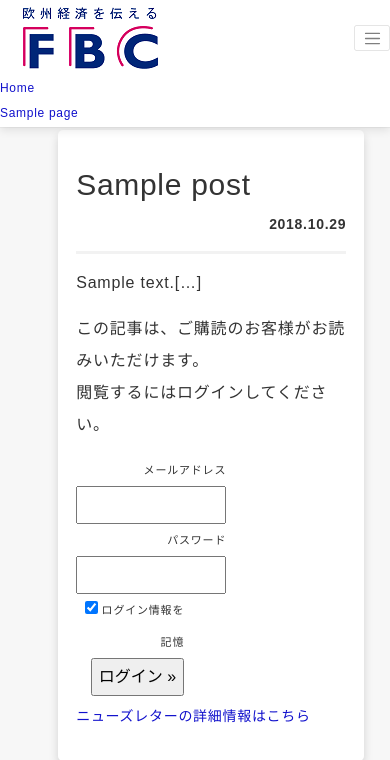
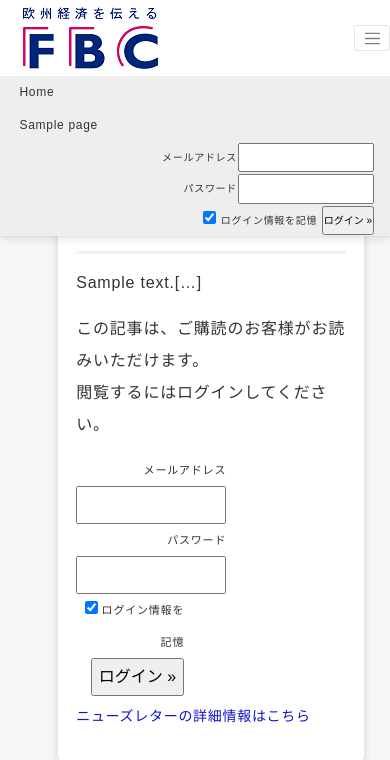
Before and after one commit to FBCishiguro/fbc201810, a WordPress theme: template wp-content/themes/wsc7/single.php in a window 390 px wide, after a click that opens the changed part. Shown: the top 760 px of the page. Run offline with PHP 8.4 and a stand-in for WordPress, Linux system fonts and the light colour scheme; the site name, menu and one post (Sample post) are stand-ins, and other content is empty; some libraries are stand-ins or nearby versions.

Commit message:
20181029 mobile

```diff
--- a/wp-content/themes/wsc7/header.php
+++ b/wp-content/themes/wsc7/header.php
@@ -85,7 +85,7 @@ $accounttype3 = $current_user->account_type[3]; ?>
                 </ul>
             </div>
             <!-- ログインフォーム -->
-            <div id="header_right" class="LoginFormDiv col-md-3 d-none d-sm-block">
+            <div id="header_right" class="LoginFormDiv col-md-3">
                 <?php if (is_user_logged_in()) { ?>
                     <p class="text-right">
                         <?php echo $current_user->user_login . " 様ログイン中"; ?><br>
--- a/wp-content/themes/wsc7/style.css
+++ b/wp-content/themes/wsc7/style.css
@@ -67,6 +67,13 @@ ol li{list-style-type:decimal;}
 #globalSideMenu li li a{padding:0% 0% 3% 3%;background-color:#fff; font-weight:normal;width:93%;display: inline-block;}
 #globalSideMenu li li a p{padding:2% 0% 3% 0%;font-size:1.2rem;line-height:140%;}
 #globalSideMenu li li:before{content: "";border: 5px solid #D4005B;border-top: 4px solid transparent;border-right: 4px solid transparent;border-bottom: 4px solid transparent;margin-top: 5px;display: inline-block;vertical-align:top;}
+
+/*モバイルメニュー*/
+@media (max-width: 768px) {
+#navbarsGlobal{background-color:#eee;}
+#navbarsGlobal ul li{padding:1% 1% 1% 5%;}
+#navbarsGlobal ul li a{color:#333;}
+}
 
 /******************************************************************************/
 /*footer*/
```
Also changed, not shown: 1 other file.
